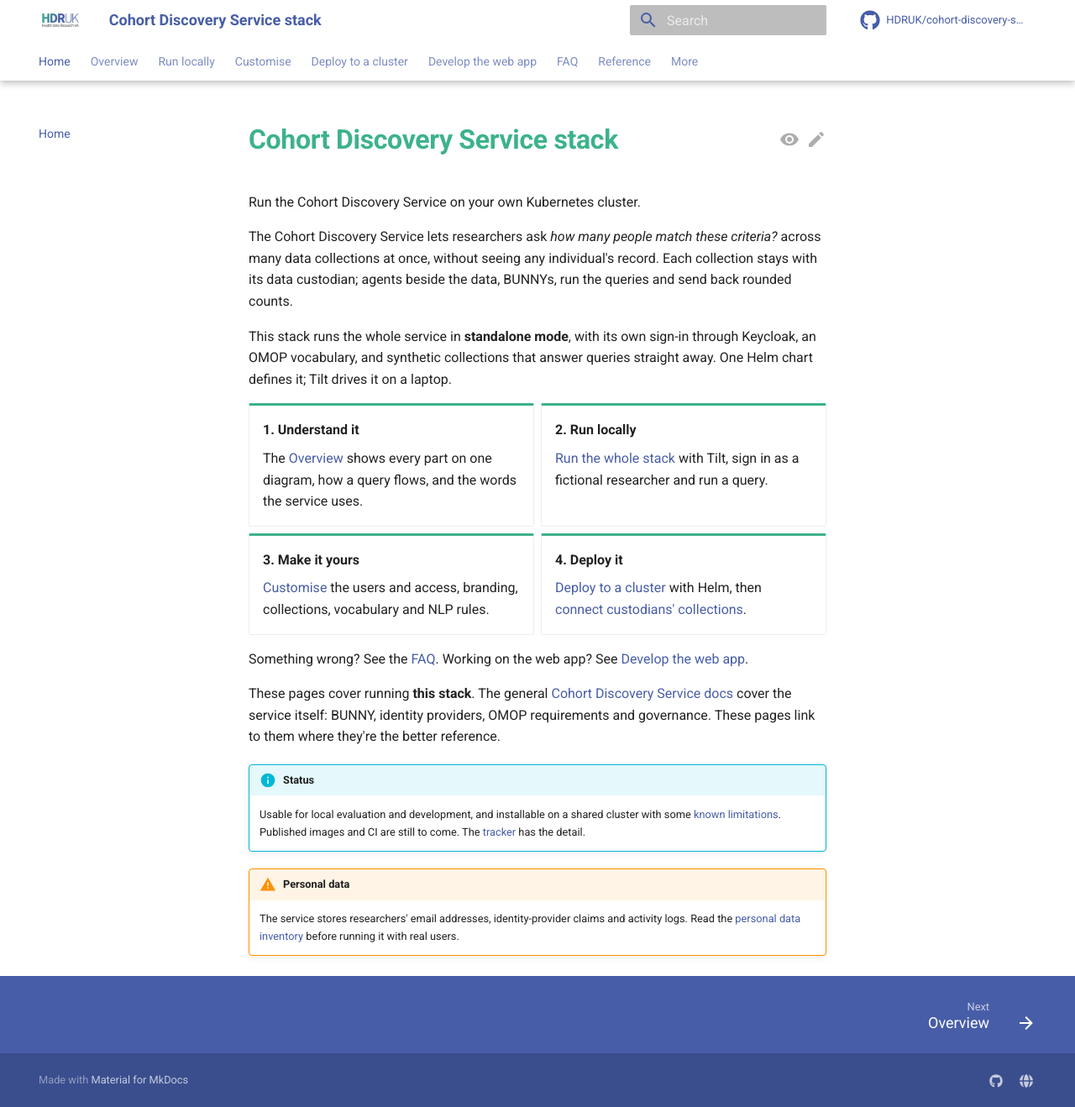
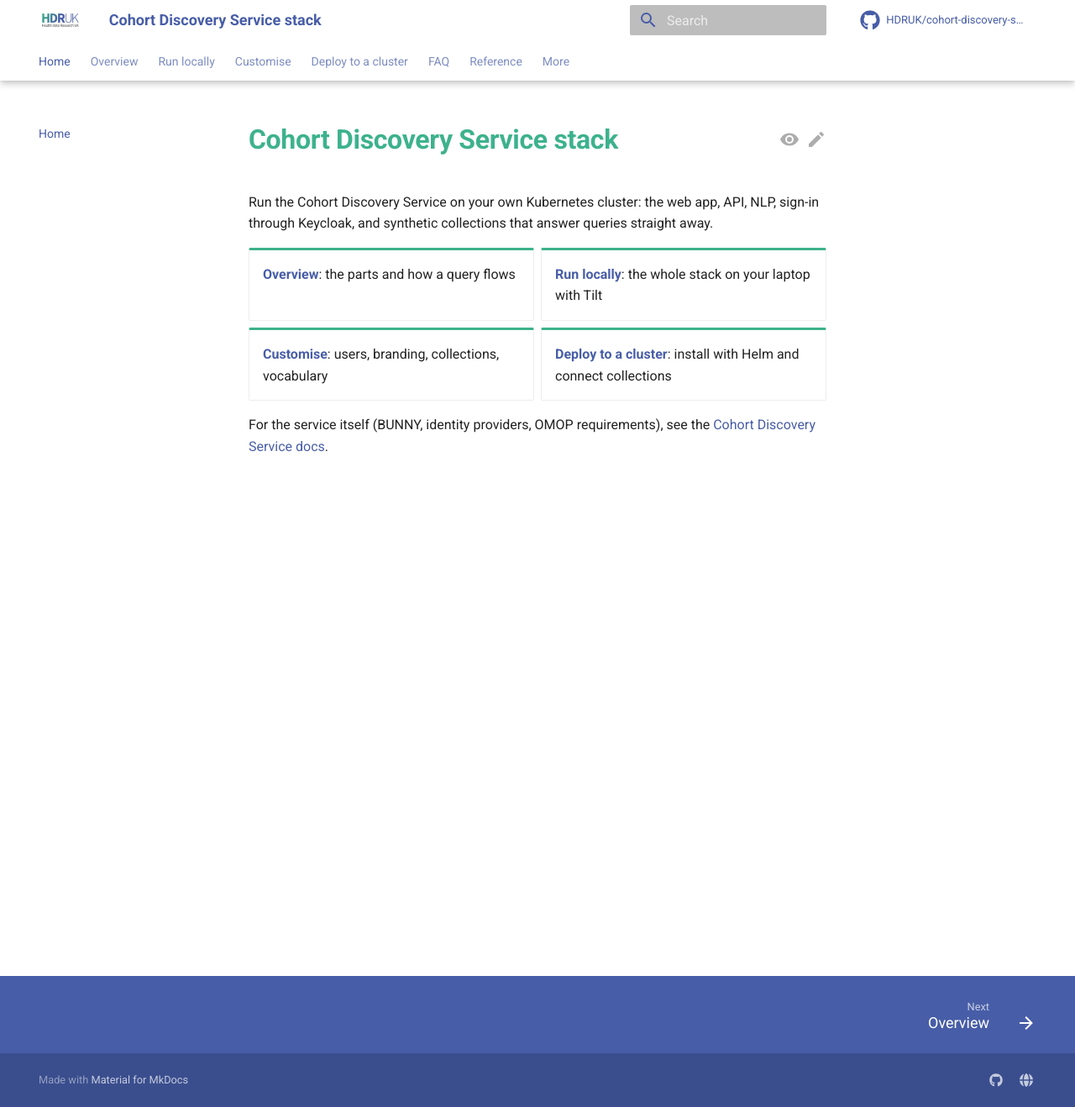
Before and after one commit to HDRUK/cohort-discovery-service-stack, an MkDocs documentation site: the page built from docs/index.md, in a window 1280 px wide and 1318 px high. Shown: the whole window at 84% size. Built offline with MkDocs 1.6.1 and Material for MkDocs 9.7.7, drawn with Linux system fonts in a browser that asks for light colours; comment, search, counter and statistics services are not loaded.

Commit message:
docs(S10): drop the web development page, and trim the home page
Developing the services is covered by the service docs' developer
guides, so the stack's own "Develop the web app" page repeated them.
What is specific to the stack (sources in services/, changes upstream,
Tilt's slow production rebuild of the web) is now a short section on
Run locally that links to the web, API and NLP guides. The cookie note
moves into the FAQ answer, and the values reference links to the
service docs for build-time settings.

The home page is now one line, four links and a pointer to the service
docs. The status and personal-data notes it repeated are in the README
and on the deploy page.

```diff
--- a/docs/index.md
+++ b/docs/index.md
@@ -1,37 +1,14 @@
 # Cohort Discovery Service stack
 
-Run the Cohort Discovery Service on your own Kubernetes cluster.
-
-The Cohort Discovery Service lets researchers ask *how many people match these criteria?* across many data collections at once, without seeing any individual's record. Each collection stays with its data custodian; agents beside the data, BUNNYs, run the queries and send back rounded counts.
-
-This stack runs the whole service in **standalone mode**, with its own sign-in through Keycloak, an OMOP vocabulary, and synthetic collections that answer queries straight away. One Helm chart defines it; Tilt drives it on a laptop.
+Run the Cohort Discovery Service on your own Kubernetes cluster: the web app, API, NLP, sign-in through Keycloak, and synthetic collections that answer queries straight away.
 
 <div class="grid cards" markdown>
 
--   **1. Understand it**
-
-    The [Overview](overview.md) shows every part on one diagram, how a query flows, and the words the service uses.
-
--   **2. Run locally**
-
-    [Run the whole stack](getting-started.md) with Tilt, sign in as a fictional researcher and run a query.
-
--   **3. Make it yours**
-
-    [Customise](customising/index.md) the users and access, branding, collections, vocabulary and NLP rules.
-
--   **4. Deploy it**
-
-    [Deploy to a cluster](deploying/index.md) with Helm, then [connect custodians' collections](deploying/connect-a-collection.md).
+-   [**Overview**](overview.md): the parts and how a query flows
+-   [**Run locally**](getting-started.md): the whole stack on your laptop with Tilt
+-   [**Customise**](customising/index.md): users, branding, collections, vocabulary
+-   [**Deploy to a cluster**](deploying/index.md): install with Helm and connect collections
 
 </div>
 
-Something wrong? See the [FAQ](faq.md). Working on the web app? See [Develop the web app](developing/web.md).
-
-These pages cover running **this stack**. The general [Cohort Discovery Service docs](https://hdruk.github.io/cohort-discovery-service-docs/) cover the service itself: BUNNY, identity providers, OMOP requirements and governance. These pages link to them where they're the better reference.
-
-!!! info "Status"
-    Usable for local evaluation and development, and installable on a shared cluster with some [known limitations](deploying/index.md#known-limitations). Published images and CI are still to come. The [tracker](https://github.com/HDRUK/cohort-discovery-service-stack/blob/main/docs/README.md) has the detail.
-
-!!! warning "Personal data"
-    The service stores researchers' email addresses, identity-provider claims and activity logs. Read the [personal data inventory](data-protection/personal-data-inventory.md) before running it with real users.
+For the service itself (BUNNY, identity providers, OMOP requirements), see the [Cohort Discovery Service docs](https://hdruk.github.io/cohort-discovery-service-docs/).
--- a/mkdocs.yml
+++ b/mkdocs.yml
@@ -116,7 +116,6 @@ nav:
   - Deploy to a cluster:
       - Install with Helm: deploying/index.md
       - Connect a collection: deploying/connect-a-collection.md
-  - Develop the web app: developing/web.md
   - FAQ: faq.md
   - Reference:
       - Chart values: reference/values.md
```
Also changed, not shown: docs/developing/web.md (deleted, +0 -56 lines), docs/faq.md (+1 -1 lines), docs/getting-started.md (+5 -1 lines), docs/reference/values.md (+1 -1 lines), docs/tickets/S10-stack-docs-restructure.md (+4 -2 lines).
